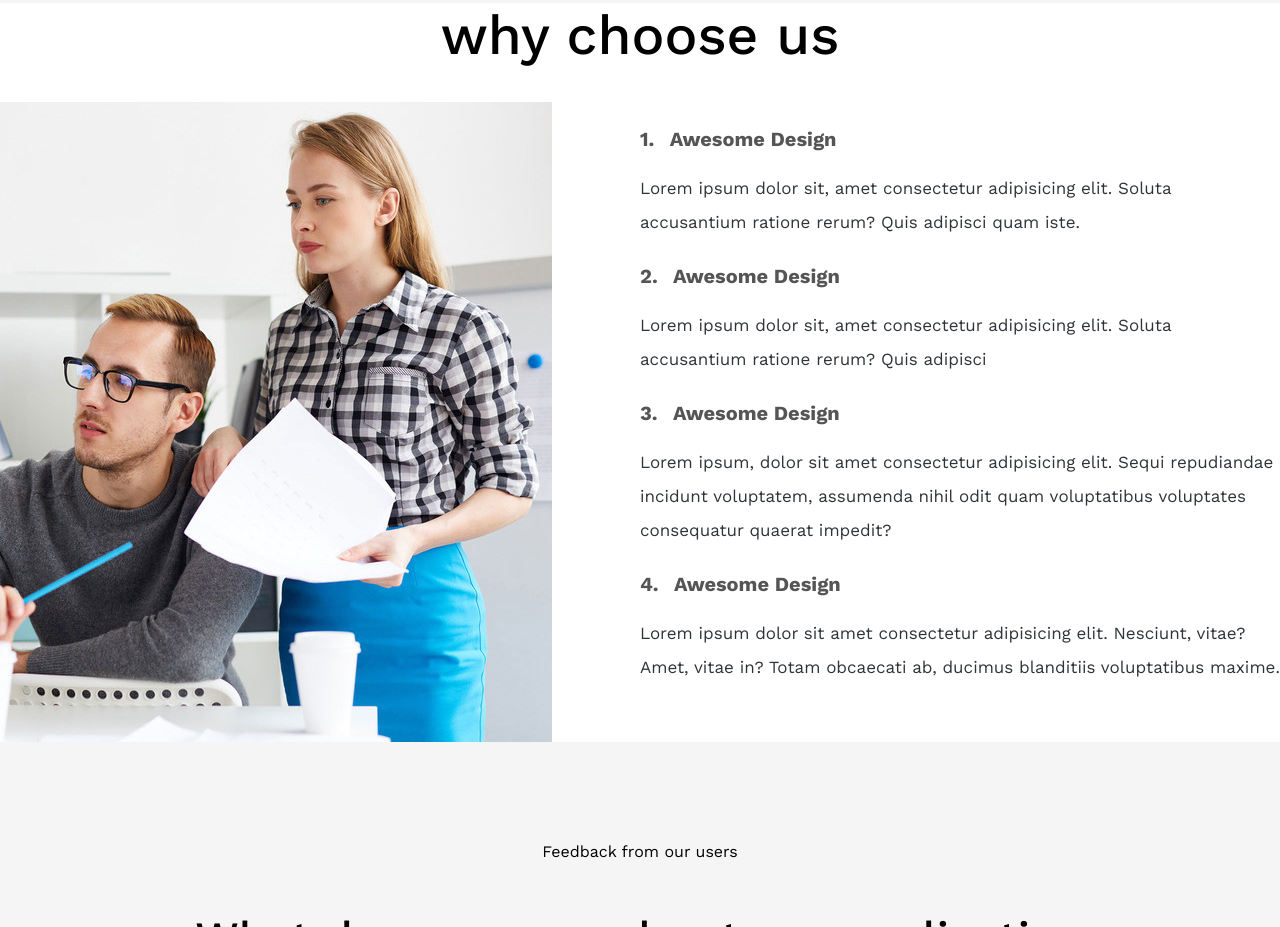
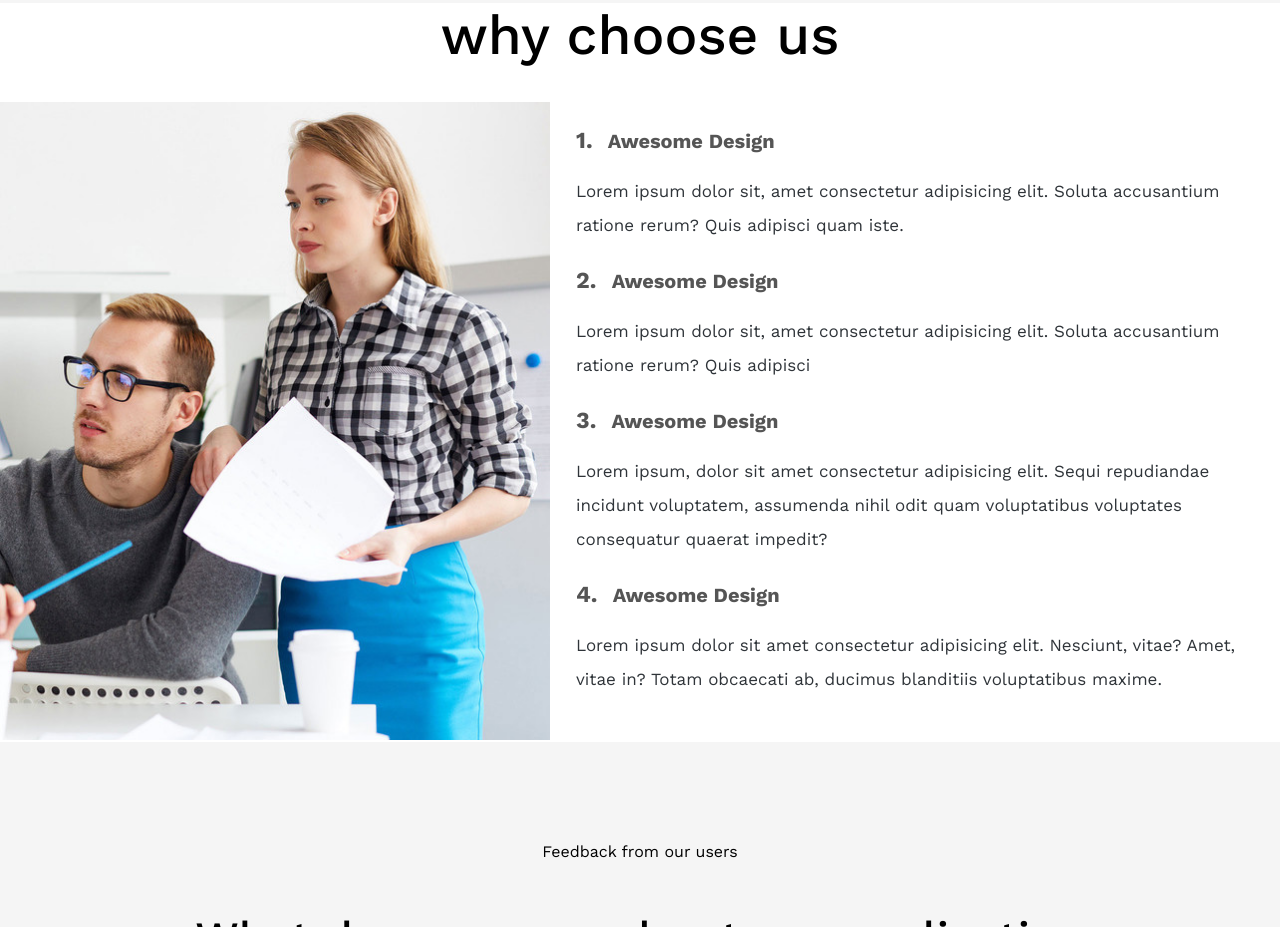
Before and after one commit to devfaishal/class18m, a plain HTML site: page index.html in a window 1280 px wide. Shown: the part 3033-3960 px from the top of the page. Drawn offline with nearby package versions, Linux system fonts and the light colour scheme; files whose address does not match are found by name.

Commit message:
Update style.css

```diff
--- a/style.css
+++ b/style.css
@@ -316,14 +316,14 @@ body{
 	margin-top: 35px;
 }
 .service_left_img{
-	width: 48%;
+	width: 43%;
 	height: 640px;
 }
 .service_left_img img{
 	max-height: 100%;
 }
 .service_right_text {
-	width: 50%;
+	width: 55%;
 }
 .service_right_text h3 {
 	color: #555555;
@@ -332,8 +332,9 @@ body{
 	margin-bottom: 20px;
 	margin-top: 25px;
 }
-.service_right_text h3 span{
+.service_right_text h3 span {
 	margin-right: 10px;
+	font-size: 23px;
 }
 .service_right_text p {
 	font-size: 17px;
```
